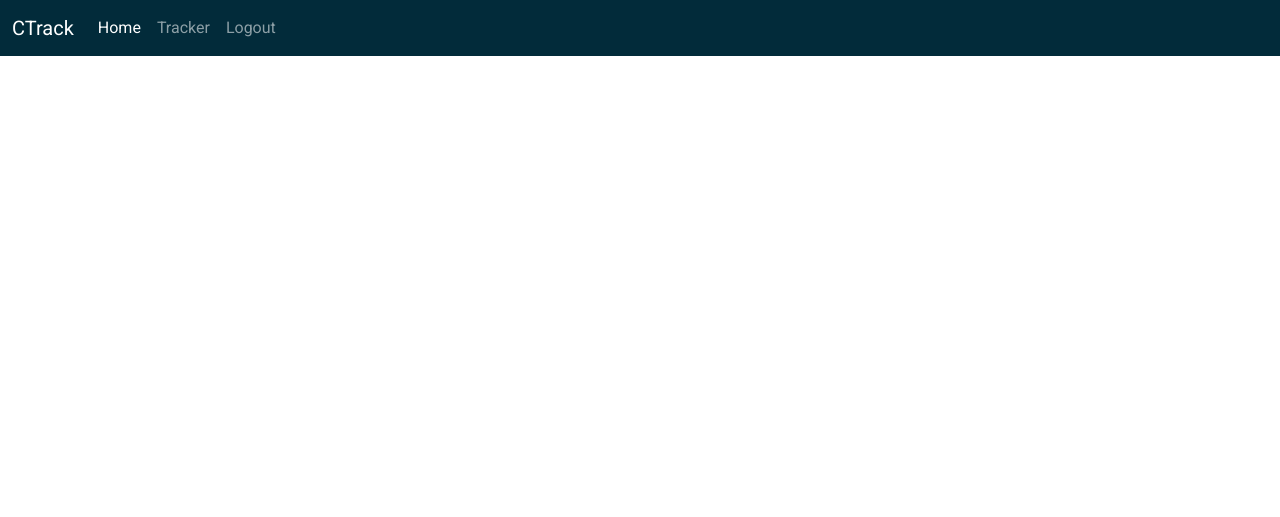
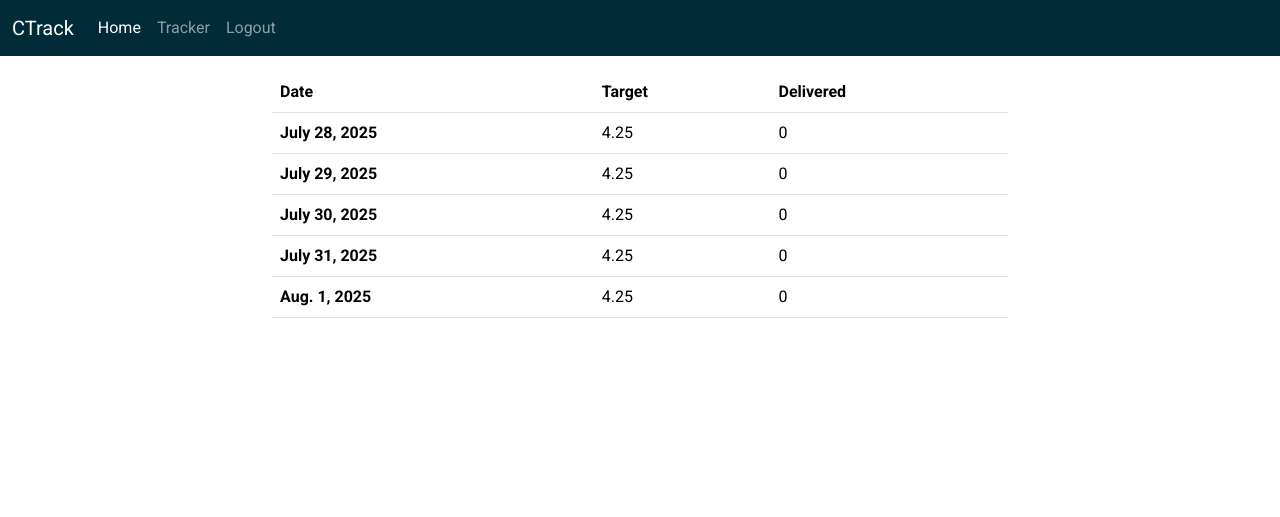
Before and after one commit to John-SSL/Milestone-Project-3, a Django app: page /tracker in a window 1280 px wide. Shown: the top 517 px of the page. Run offline with Django 4.2, Linux system fonts and the light colour scheme; the visitor is signed in with stand-in values (Sample User, id 1); data that the repository does not hold is empty.

Commit message:
Create Job Tracker view

```diff
--- a/job_tracker/models.py
+++ b/job_tracker/models.py
@@ -16,6 +16,9 @@ class CompletedJob(models.Model):
     job_type = models.ForeignKey(JobType, on_delete=models.CASCADE)
     completed_on = models.DateField()
 
+    def __str__(self):
+        return f"{self.job_type.credits} credits"
+
 
 class Absence(models.Model):
     user = models.ForeignKey(User, on_delete=models.CASCADE)
--- a/job_tracker/templates/job_tracker/job-tracker.html
+++ b/job_tracker/templates/job_tracker/job-tracker.html
@@ -1,7 +1,31 @@
 {% extends "base.html" %}
 
 {% block content %}
-<div>
+<!-- Productivity Table -->
+<div class="container">
+    <div class="row">
+        <div class="col-md-8 mt-3 offset-md-2">
+            <table class="table">
+                <thead>
+                    <tr>
+                        <th scope="col">Date</th>
+                        <th scope="col">Target</th>
+                        <th scope="col">Delivered</th>
+                    </tr>
+                </thead>
+                {% for metric in weekly_data %}
+                <tbody>
+                    <tr>
+                        <th scope="row">{{ metric.date }}</th>
+                        <td>{{ metric.target }}</td>
+                        <td>{{ metric.credits }}</td>
+                    </tr>
+                </tbody>
+                {% endfor %}
+            </table>
+        </div>
+    </div>
+</div>
 
-</div>
+<!-- Completed Job form -->
 {% endblock content %}
--- a/job_tracker/views.py
+++ b/job_tracker/views.py
@@ -1,6 +1,59 @@
-from django.shortcuts import render
+from django.shortcuts import render,get_object_or_404
+from django.db.models import Sum
+from datetime import date, timedelta
+from .models import CompletedJob, Absence
 
 # Create your views here.
 
 def job_tracker(request):
-    return render(request, "job_tracker/job-tracker.html")
+    user = request.user
+    today = date.today()
+    start_of_week = today - timedelta(days= today.weekday())
+    end_of_week = start_of_week + timedelta(days=4)
+
+    jobs = CompletedJob.objects.filter(user = user, completed_on__range=
+    (start_of_week, end_of_week)).values('completed_on').annotate(total_credits=Sum('job_type__credits'))
+
+    # Creates dict with the completed jobs of the current week {date:credits}
+    credits_by_day = {start_of_week + timedelta(days=i): 0 for i in range(7)}
+    for entry in jobs:
+        credits_by_day[entry['completed_on']] = float(entry["total_credits"])
+
+    # Gets user's absences for current week and creates dict with the day and duration
+    absences = Absence.objects.filter(user = user, date__range=(start_of_week, end_of_week))
+    absences_by_day = {a.date: float(a.duration) for a in absences}
+
+    # Calculates target and creates dict with day and the target
+    daily_target = float(user.profiletarget.daily_target)
+    adjusted_targets = {}
+    shift_hours = 8
+    for i in range(5):
+        current_day = start_of_week + timedelta(days=i)
+        absence = absences_by_day.get(current_day, 0)
+        adjusted = round(((shift_hours - absence) * daily_target) / shift_hours, 2)
+        adjusted_targets[current_day] = adjusted
+
+    # Store all of the combined metrics for the week
+    weekly_data = []
+    for i in range(5):
+        current_day = start_of_week + timedelta(days=i)
+        weekly_data.append({
+            "date": current_day,
+            "target": adjusted_targets[current_day],
+            "credits": credits_by_day[current_day]
+        })
+
+    return render(
+        request,
+        "job_tracker/job-tracker.html",
+        {"weekly_data": weekly_data,
+         })
+
+
+    # jobs = get_object_or_404(queryset, pk = 2 )
+    # user = request.user
+    # today = date.today()
+    # start_of_week = today - timedelta(days=today.weekday())
+    # end_of_week = start_of_week + timedelta(days=6)
+    # queryset = CompletedJob.objects.filter(user = user, completed_on__range = (start_of_week, end_of_week))
+    # print(f"Printing completed jobs:{queryset}")
```
